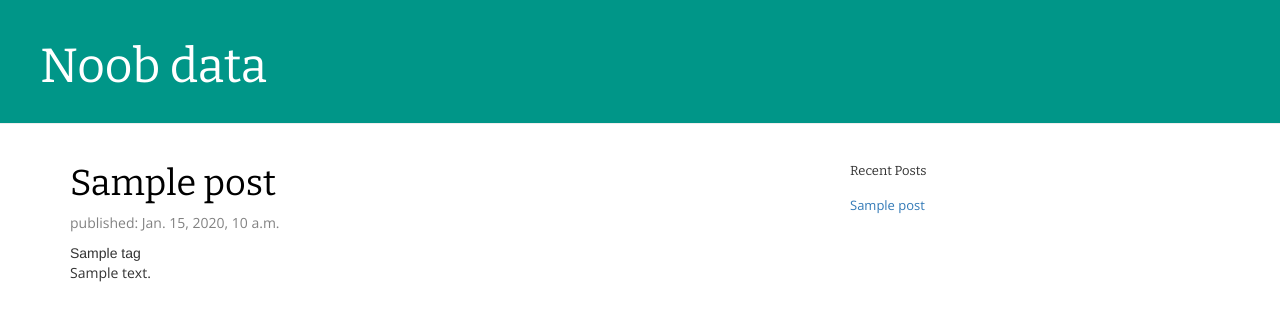
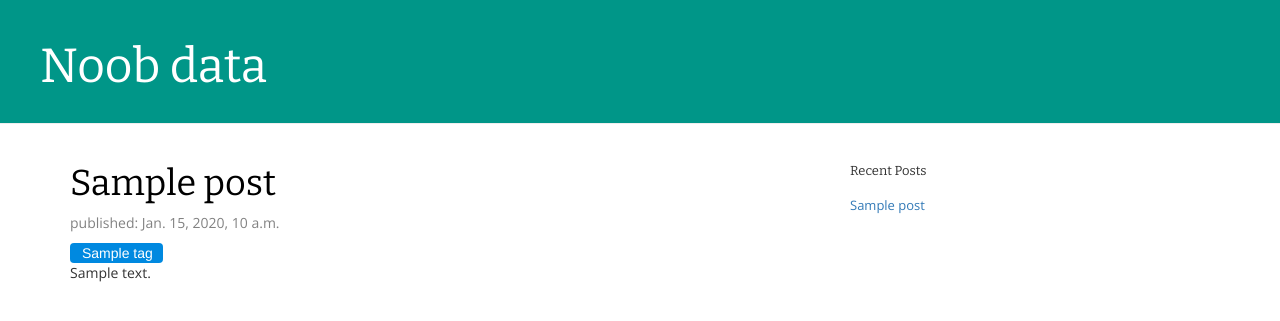
Before and after one commit to germanas/blogproject, a Django app: template blogapp/templates/blogapp/post_list.html in a window 1280 px wide. Shown: the top 321 px of the page. Run offline with Django 3.2, Linux system fonts and the light colour scheme; the template is opened without the code that fills it: most values are stand-ins (such as "Sample title", 1, 10 or a date in 2020); some libraries are stand-ins or nearby versions.

Commit message:
style fixes

```diff
--- a/blogapp/static/css/style.css
+++ b/blogapp/static/css/style.css
@@ -58,5 +58,21 @@ p{
 /*}*/
 .tag{
     display: inline-block;
+	padding:0 10px 0 12px;
+	background:#0089e0;
+	color:#fff;
+	text-decoration:none;
+	-moz-border-radius-bottomright:4px;
+	-webkit-border-bottom-right-radius:4px;
+	border-bottom-right-radius:4px;
+    -moz-border-radius-bottomleft:4px;
+	-webkit-border-bottom-left-radius:4px;
+	border-bottom-left-radius:4px;
 
+	-moz-border-radius-topright:4px;
+	-webkit-border-top-right-radius:4px;
+	border-top-right-radius:4px;
+    -moz-border-radius-topleft:4px;
+	-webkit-border-top-left-radius:4px;
+	border-top-left-radius:4px;
 }
```
